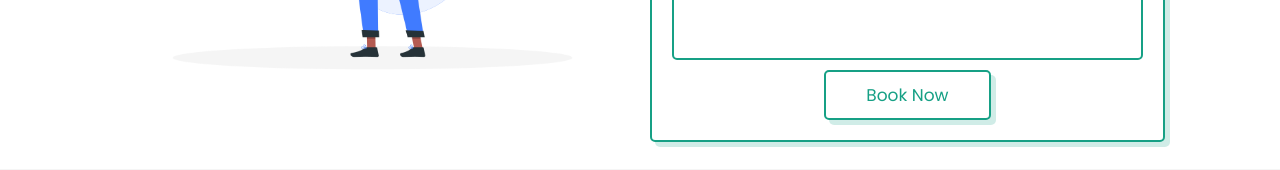
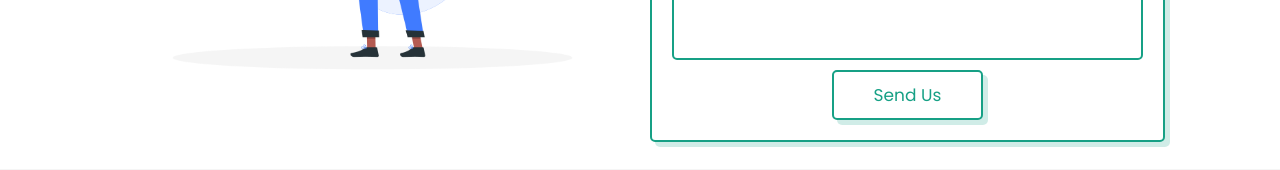
Before and after one commit to AmYaguchi/MediHeart, a plain HTML site: page pages/contact.html in a window 1280 px wide. Shown: the part 1014-1184 px from the top of the page. Drawn offline with Linux system fonts and the light colour scheme.

Commit message:
Typo Fixes

```diff
--- a/pages/contact.html
+++ b/pages/contact.html
@@ -80,7 +80,7 @@
           <input type="email" placeholder="your email" class="box">
             <input type="text" placeholder="enter your name" class="box">
           <input type="text" placeholder="Give Feedback or Support Message" class="problem">
-          <input type="submit" value="Book Now" class="btn">
+          <input type="submit" value="Send Us" class="btn">
         </form>
         </div>
     </section>
```
